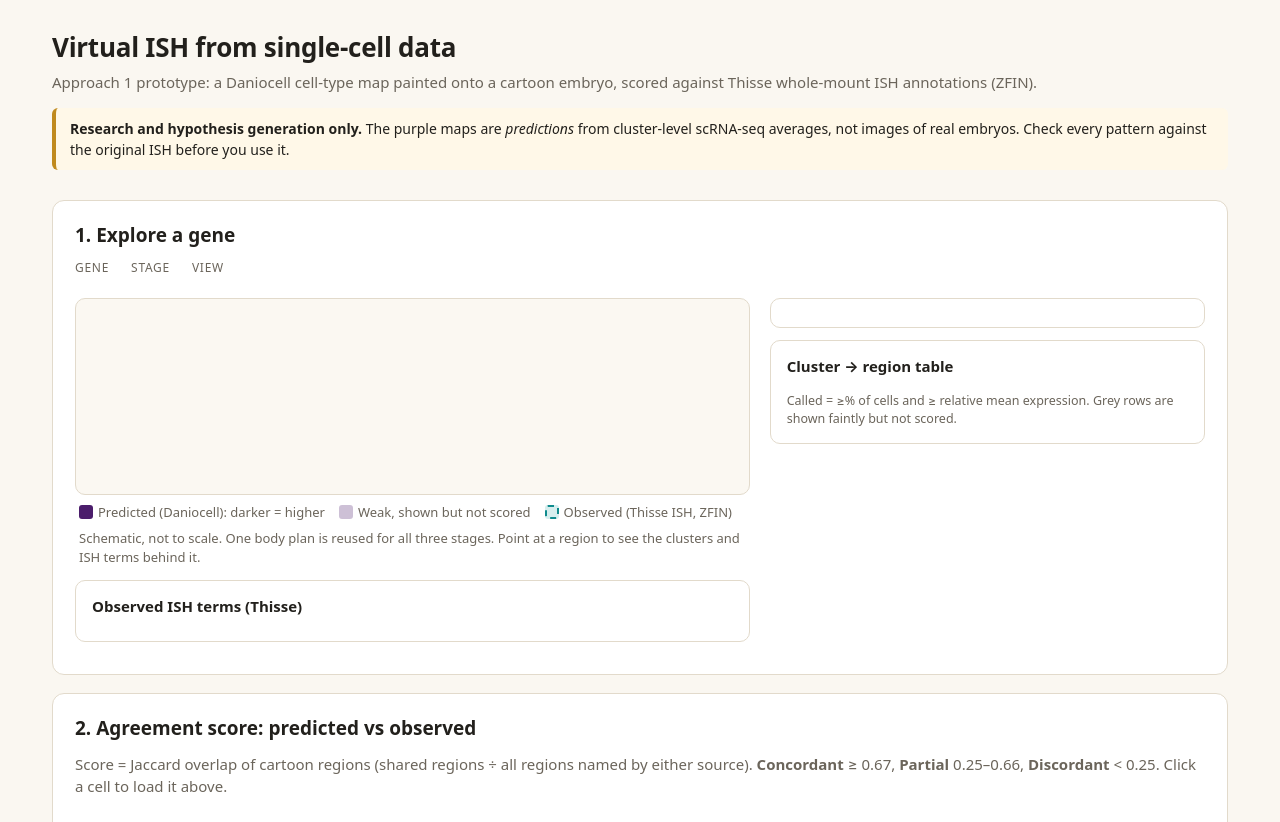
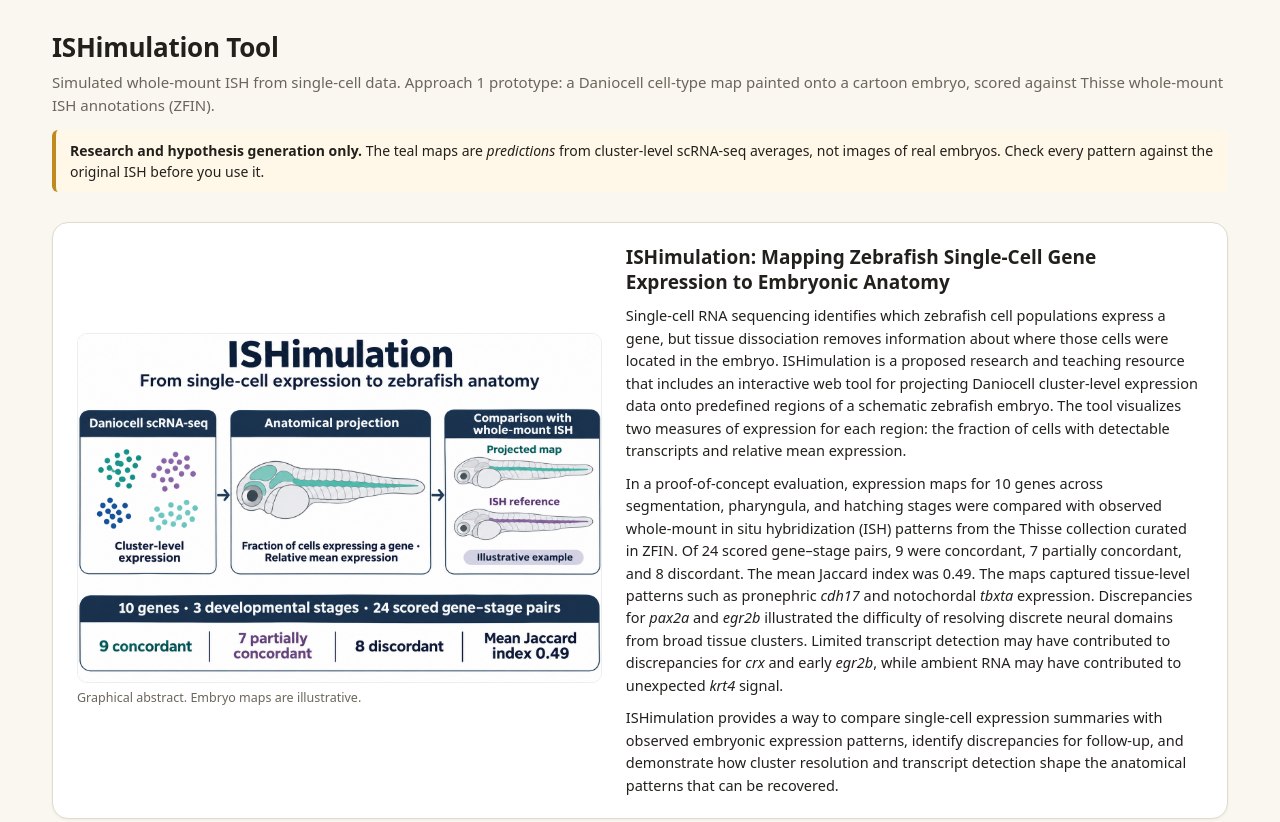
Before and after one commit to anilkchalla/ISHimulation, a plain HTML site: page template.html in a window 1280 px wide. Shown: the top 822 px of the page. Drawn offline with Linux system fonts and the light colour scheme.

Commit message:
Add files via upload

```diff
--- a/template.html
+++ b/template.html
@@ -3,12 +3,12 @@
 <head>
 <meta charset="utf-8">
 <meta name="viewport" content="width=device-width, initial-scale=1">
-<title>Virtual ISH from Daniocell: cartoon-map prototype</title>
+<title>ISHimulation Tool</title>
 <style>
   :root{
     --bg:#faf7f1; --ink:#22201c; --muted:#6b655b; --line:#e2dacb; --card:#ffffff;
     --tissue:#efe3c8; --tissue-edge:#b49d6f; --yolk:#f6e7b8;
-    --stain:#4b1d6b; --obs:#0f8b8d;
+    --stain:#0e8a7e; --obs:#7a4fa3; --link:#0e6f66;
     --ok:#2f7d4f; --part:#c08a1e; --bad:#b4442f; --na:#9a948a;
   }
   *{box-sizing:border-box}
@@ -27,7 +27,7 @@
   .chip{border:1px solid var(--line);background:#fff;border-radius:999px;padding:5px 12px;cursor:pointer;font:inherit;font-size:14px;font-style:italic}
   .chip.plain{font-style:normal}
   .chip[aria-pressed="true"]{background:var(--ink);color:#fff;border-color:var(--ink)}
-  .chip:focus-visible{outline:2px solid var(--obs);outline-offset:2px}
+  .chip:focus-visible{outline:2px solid var(--link);outline-offset:2px}
   .layout{display:grid;grid-template-columns:minmax(0,1.55fr) minmax(320px,1fr);gap:20px;margin-top:16px}
   @media (max-width:980px){.layout{grid-template-columns:1fr}}
   .mapwrap{position:relative;background:#fbf8f2;border:1px solid var(--line);border-radius:10px;padding:6px}
@@ -63,18 +63,47 @@
   .opt{border:1px solid var(--line);border-radius:10px;padding:12px 14px}
   .opt.rec{border:2px solid var(--ok);background:#f3faf5}
   .opt h4{margin:0 0 6px;font-size:15px}
-  details{margin-top:8px} summary{cursor:pointer;color:var(--obs);font-weight:600}
-  a{color:var(--obs)}
+  details{margin-top:8px} summary{cursor:pointer;color:var(--link);font-weight:600}
+  a{color:var(--link)}
   footer{max-width:1240px;margin:auto;padding:0 32px 40px;color:var(--muted);font-size:13px}
   code{background:#f2ede3;padding:1px 5px;border-radius:4px;font-size:12.5px}
 </style>
 </head>
 <body>
 <header>
-  <h1>Virtual ISH from single-cell data</h1>
-  <p class="sub">Approach 1 prototype: a Daniocell cell-type map painted onto a cartoon embryo, scored against Thisse whole-mount ISH annotations (ZFIN).</p>
-  <div class="banner"><b>Research and hypothesis generation only.</b> The purple maps are <i>predictions</i> from cluster-level scRNA-seq averages, not images of real embryos. Check every pattern against the original ISH before you use it.</div>
+  <h1>ISHimulation Tool</h1>
+  <p class="sub">Simulated whole-mount ISH from single-cell data. Approach 1 prototype: a Daniocell cell-type map painted onto a cartoon embryo, scored against Thisse whole-mount ISH annotations (ZFIN).</p>
+  <div class="banner"><b>Research and hypothesis generation only.</b> The teal maps are <i>predictions</i> from cluster-level scRNA-seq averages, not images of real embryos. Check every pattern against the original ISH before you use it.</div>
 </header>
+<!-- ISHimulation abstract box: insert directly after </header> -->
+<style>
+  .abs-wrap{max-width:1240px;margin:18px auto 0;padding:0 32px}
+  .abs-box{display:grid;grid-template-columns:minmax(0,1fr) minmax(0,1.1fr);gap:24px;align-items:center;
+    background:#fff;border:1px solid #e2dacb;border-radius:16px;padding:22px 24px;box-shadow:0 1px 3px rgba(0,0,0,.05)}
+  .abs-box figure{margin:0}
+  .abs-box img{width:100%;height:auto;display:block;border-radius:10px;border:1px solid #eee}
+  .abs-box figcaption{font-size:12.5px;color:#6b655b;margin-top:6px}
+  .abs-box h2{font-size:19px;line-height:1.3;margin:0 0 10px}
+  .abs-box p{margin:0 0 10px;font-size:14.5px;line-height:1.55}
+  .abs-box p:last-child{margin-bottom:0}
+  @media (max-width:900px){.abs-box{grid-template-columns:1fr}.abs-wrap{padding:0 16px}}
+</style>
+<div class="abs-wrap">
+  <section class="abs-box" aria-labelledby="abs-h">
+    <figure>
+      <img src="ISHimulation_graphicalabstract.png"
+           alt="Graphical abstract: Daniocell scRNA-seq clusters are projected onto a schematic zebrafish embryo and compared with whole-mount ISH. 10 genes, 3 stages, 24 scored gene-stage pairs: 9 concordant, 7 partially concordant, 8 discordant, mean Jaccard index 0.49.">
+      <figcaption>Graphical abstract. Embryo maps are illustrative.</figcaption>
+    </figure>
+    <div>
+      <h2 id="abs-h">ISHimulation: Mapping Zebrafish Single-Cell Gene Expression to Embryonic Anatomy</h2>
+      <p>Single-cell RNA sequencing identifies which zebrafish cell populations express a gene, but tissue dissociation removes information about where those cells were located in the embryo. ISHimulation is a proposed research and teaching resource that includes an interactive web tool for projecting Daniocell cluster-level expression data onto predefined regions of a schematic zebrafish embryo. The tool visualizes two measures of expression for each region: the fraction of cells with detectable transcripts and relative mean expression.</p>
+      <p>In a proof-of-concept evaluation, expression maps for 10 genes across segmentation, pharyngula, and hatching stages were compared with observed whole-mount in situ hybridization (ISH) patterns from the Thisse collection curated in ZFIN. Of 24 scored gene–stage pairs, 9 were concordant, 7 partially concordant, and 8 discordant. The mean Jaccard index was 0.49. The maps captured tissue-level patterns such as pronephric <i>cdh17</i> and notochordal <i>tbxta</i> expression. Discrepancies for <i>pax2a</i> and <i>egr2b</i> illustrated the difficulty of resolving discrete neural domains from broad tissue clusters. Limited transcript detection may have contributed to discrepancies for <i>crx</i> and early <i>egr2b</i>, while ambient RNA may have contributed to unexpected <i>krt4</i> signal.</p>
+      <p>ISHimulation provides a way to compare single-cell expression summaries with observed embryonic expression patterns, identify discrepancies for follow-up, and demonstrate how cluster resolution and transcript detection shape the anatomical patterns that can be recovered.</p>
+    </div>
+  </section>
+</div>
+<!-- end abstract box -->
 
 <main>
 <section aria-labelledby="explorer-h">
@@ -92,7 +121,7 @@
           <title id="svgTitle">Schematic lateral view of a zebrafish embryo with predicted and observed expression regions</title>
           <defs>
             <pattern id="hatch" width="6" height="6" patternUnits="userSpaceOnUse" patternTransform="rotate(45)">
-              <line x1="0" y1="0" x2="0" y2="6" stroke="#0f8b8d" stroke-width="2.2"/>
+              <line x1="0" y1="0" x2="0" y2="6" stroke="#7a4fa3" stroke-width="2.2"/>
             </pattern>
           </defs>
           <g id="scene"></g>
@@ -100,9 +129,9 @@
         <div class="tip" id="tip"></div>
       </div>
       <div class="legend">
-        <span><span class="sw" style="background:#4b1d6b"></span>Predicted (Daniocell): darker = higher</span>
-        <span><span class="sw" style="background:#4b1d6b;opacity:.28"></span>Weak, shown but not scored</span>
-        <span><span class="sw" style="background:url(#);border:2px dashed #0f8b8d;background-color:#d6eeee"></span>Observed (Thisse ISH, ZFIN)</span>
+        <span><span class="sw" style="background:#0e8a7e"></span>Predicted (Daniocell): darker = higher</span>
+        <span><span class="sw" style="background:#0e8a7e;opacity:.28"></span>Weak, shown but not scored</span>
+        <span><span class="sw" style="background:url(#);border:2px dashed #7a4fa3;background-color:#ece3f5"></span>Observed (Thisse ISH, ZFIN)</span>
       </div>
       <p class="muted" style="font-size:13px;margin:6px 4px 0">Schematic, not to scale. One body plan is reused for all three stages. Point at a region to see the clusters and ISH terms behind it.</p>
       <div class="card" style="margin-top:12px">
@@ -169,7 +198,8 @@
   Data: <a href="https://daniocell.nichd.nih.gov/" target="_blank" rel="noopener">Daniocell</a> (Sur et al., 2023, <i>Dev Cell</i>);
   <a href="https://zfin.org/downloads" target="_blank" rel="noopener">ZFIN</a> wild-type expression download (release 2026-11-19);
   Thisse ISH collection, also browsable in <a href="https://zebrahub.sf.czbiohub.org/gene2fish" target="_blank" rel="noopener">Zebrahub gene2fish</a>.
-  Prototype by Anil K. Challa. Research and hypothesis generation only.
+  Prototype by Anil K. Challa (<a href="mailto:akchalla@uab.edu">akchalla@uab.edu</a>). Research and hypothesis generation only.<br>
+  <a href="https://github.com/anilkchalla/ISHimulation" target="_blank" rel="noopener">GitHub repository</a> · Licensed under <a href="https://creativecommons.org/licenses/by-nc-sa/4.0/" target="_blank" rel="noopener">CC BY-NC-SA 4.0</a>. Data remain under their providers' terms.
 </footer>
 
 <script id="data" type="application/json">/*DATA*/</script>
```
Also changed, not shown: index.html (+15 -15 lines), ISHimulation_graphicalabstract.png (added), 2 other files.
